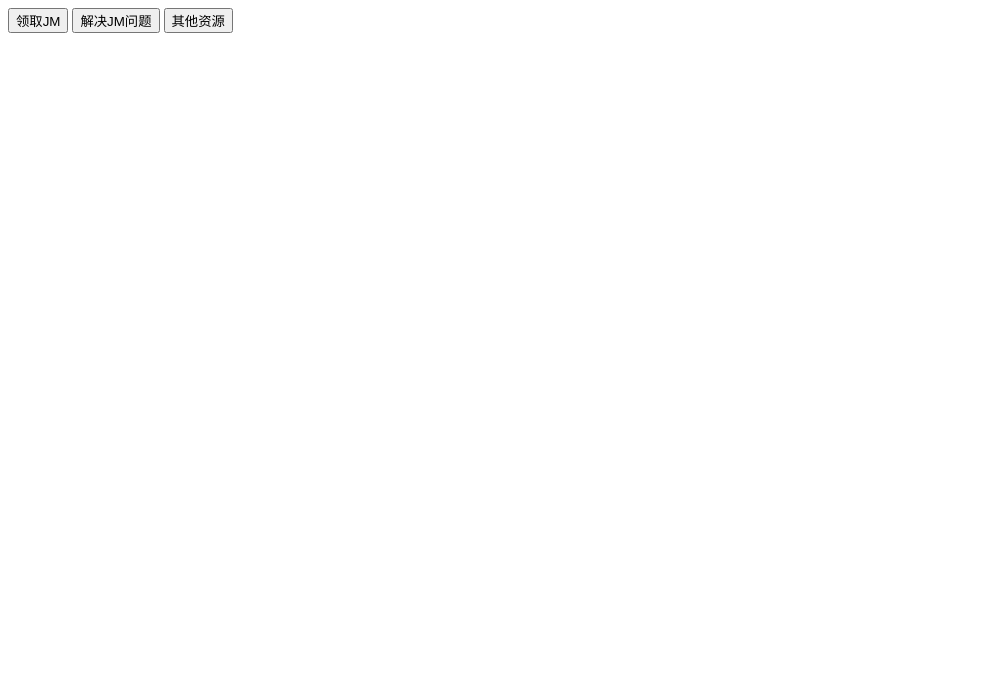
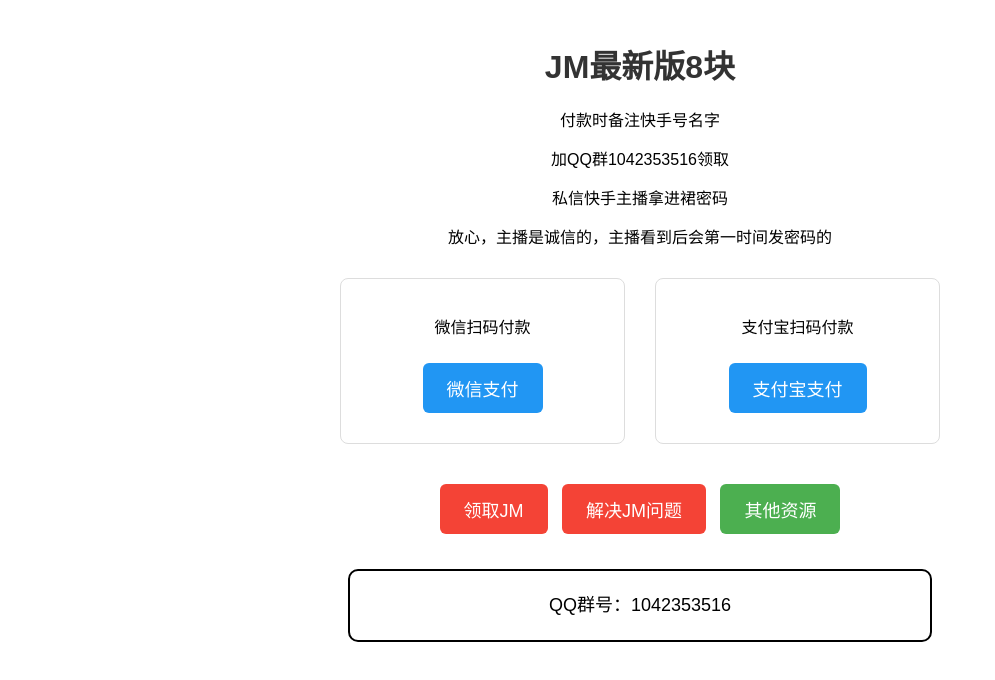
Before and after one commit to fnnly/cesi1, a plain HTML site: page index.html in a window 1280 px wide. Both pictures are taken after a click on the button "领取JM". Shown: the whole page, without its empty margins (0-995 px from the left). Drawn offline with Linux system fonts and the light colour scheme.

Commit message:
Update index.html

```diff
--- a/index.html
+++ b/index.html
@@ -5,7 +5,90 @@
     <meta name="viewport" content="width=device-width, initial-scale=1.0">
     <title>JM最新版购买</title>
     <style>
-        /* 新增样式 */
+        body {
+            font-family: Arial, sans-serif;
+            max-width: 600px;
+            margin: 0 auto;
+            padding: 20px;
+            text-align: center;
+        }
+        h1 {
+            color: #333;
+            margin-bottom: 20px;
+        }
+        p {
+            margin: 15px 0;
+        }
+        .payment-container {
+            display: flex;
+            justify-content: center;
+            gap: 30px;
+            margin: 30px 0;
+        }
+        .payment-option {
+            flex: 1;
+            padding: 20px;
+            border: 1px solid #ddd;
+            border-radius: 8px;
+            max-width: 250px;
+        }
+        .payment-img {
+            max-width: 200px;
+            margin: 15px auto;
+            display: none;
+        }
+        .btn {
+            color: white;
+            padding: 12px 24px;
+            border: none;
+            border-radius: 6px;
+            cursor: pointer;
+            font-size: 18px;
+            margin: 10px 5px;
+            transition: all 0.3s;
+        }
+        .btn:hover {
+            transform: scale(1.05);
+            box-shadow: 0 4px 8px rgba(0,0,0,0.2);
+        }
+        .btn-pay {
+            background-color: #2196F3;
+        }
+        .btn-pay:hover {
+            background-color: #0b7dda;
+        }
+        .btn-action {
+            background-color: #f44336;
+        }
+        .btn-action:hover {
+            background-color: #d32f2f;
+        }
+        .btn-resource {
+            background-color: #4CAF50;
+        }
+        .btn-resource:hover {
+            background-color: #45a049;
+        }
+        .info-box {
+            display: none;
+            font-size: 18px;
+            margin: 25px auto;
+            padding: 20px;
+            border-radius: 10px;
+            max-width: 90%;
+            line-height: 1.6;
+            border: 2px solid;
+        }
+        .solution-text {
+            color: #ff0000;
+            border-color: #ff0000;
+            background-color: #fff0f0;
+        }
+        .custom-text {
+            color: #333;
+            border-color: #4CAF50;
+            background-color: #f0fff4;
+        }
         .resource-panel {
             display: none;
             margin: 15px auto;
@@ -38,7 +121,25 @@
     </style>
 </head>
 <body>
-    <!-- 其他部分保持不变 -->
+    <h1>JM最新版8块</h1>
+    <p>付款时备注快手号名字</p>
+    <p>加QQ群1042353516领取</p>
+    <p>私信快手主播拿进裙密码</p>
+    <p>放心，主播是诚信的，主播看到后会第一时间发密码的</p>
+
+    <div class="payment-container">
+        <div class="payment-option">
+            <p>微信扫码付款</p>
+            <img id="wechat-qr" src="https://sfile.chatglm.cn/chatglm4/9cf34885-7efc-46fb-9134-c566a81de03b.jpg?image_process=format,webp&time=0" class="payment-img" alt="微信付款码">
+            <button class="btn btn-pay" onclick="showPayment('wechat')">微信支付</button>
+        </div>
+
+        <div class="payment-option">
+            <p>支付宝扫码付款</p>
+            <img id="alipay-qr" src="https://sfile.chatglm.cn/chatglm4/e0a0bf62-c712-4b47-a20f-9a51df8f16cd.jpg?image_process=format,webp&time=0" class="payment-img" alt="支付宝付款码">
+            <button class="btn btn-pay" onclick="showPayment('alipay')">支付宝支付</button>
+        </div>
+    </div>
 
     <div class="action-buttons">
         <button class="btn btn-action" onclick="showQQGroup()">领取JM</button>
@@ -46,11 +147,18 @@
         <button class="btn btn-resource" onclick="toggleResource()">其他资源</button>
     </div>
 
-    <!-- 新增资源面板 -->
     <div class="resource-panel" id="resourcePanel">
         <button class="sub-btn" onclick="showContent(1)">资源一</button>
         <button class="sub-btn" onclick="showContent(2)">资源二</button>
         <button class="sub-btn" onclick="showContent(3)">资源三</button>
+    </div>
+
+    <div id="qq-group" class="info-box">
+        QQ群号：1042353516
+    </div>
+
+    <div id="solution-text" class="info-box solution-text">
+        挂梯子解决JM更新问题，我有两种梯子，一种每天免费一小时的9块，一种永久破解版的无限时长15块，私信快手主播拿进梯子的群号
     </div>
 
     <!-- 自定义内容区域 -->
@@ -73,23 +181,39 @@
     </div>
 
     <script>
-        // 新增功能函数
+        // 支付相关功能
+        function showPayment(type) {
+            document.getElementById('wechat-qr').style.display = type === 'wechat' ? 'block' : 'none';
+            document.getElementById('alipay-qr').style.display = type === 'alipay' ? 'block' : 'none';
+        }
+
+        // 领取功能
+        function showQQGroup() {
+            document.getElementById('qq-group').style.display = 'block';
+            alert('请加QQ群：1042353516');
+        }
+
+        // 解决方案显示
+        function showSolution() {
+            const solutionDiv = document.getElementById('solution-text');
+            solutionDiv.style.display = 'block';
+            solutionDiv.scrollIntoView({ behavior: 'smooth' });
+        }
+
+        // 资源面板功能
         let resourceVisible = false;
-
         function toggleResource() {
             const panel = document.getElementById('resourcePanel');
             resourceVisible = !resourceVisible;
             panel.style.display = resourceVisible ? 'block' : 'none';
-            // 关闭时隐藏所有内容
             if(!resourceVisible) {
                 document.querySelectorAll('.custom-content').forEach(el => el.style.display = 'none');
             }
         }
 
+        // 内容显示功能
         function showContent(num) {
-            // 隐藏所有内容
             document.querySelectorAll('.custom-content').forEach(el => el.style.display = 'none');
-            // 显示指定内容
             const content = document.getElementById('content' + num);
             content.style.display = 'block';
             content.scrollIntoView({ behavior: 'smooth' });
```
